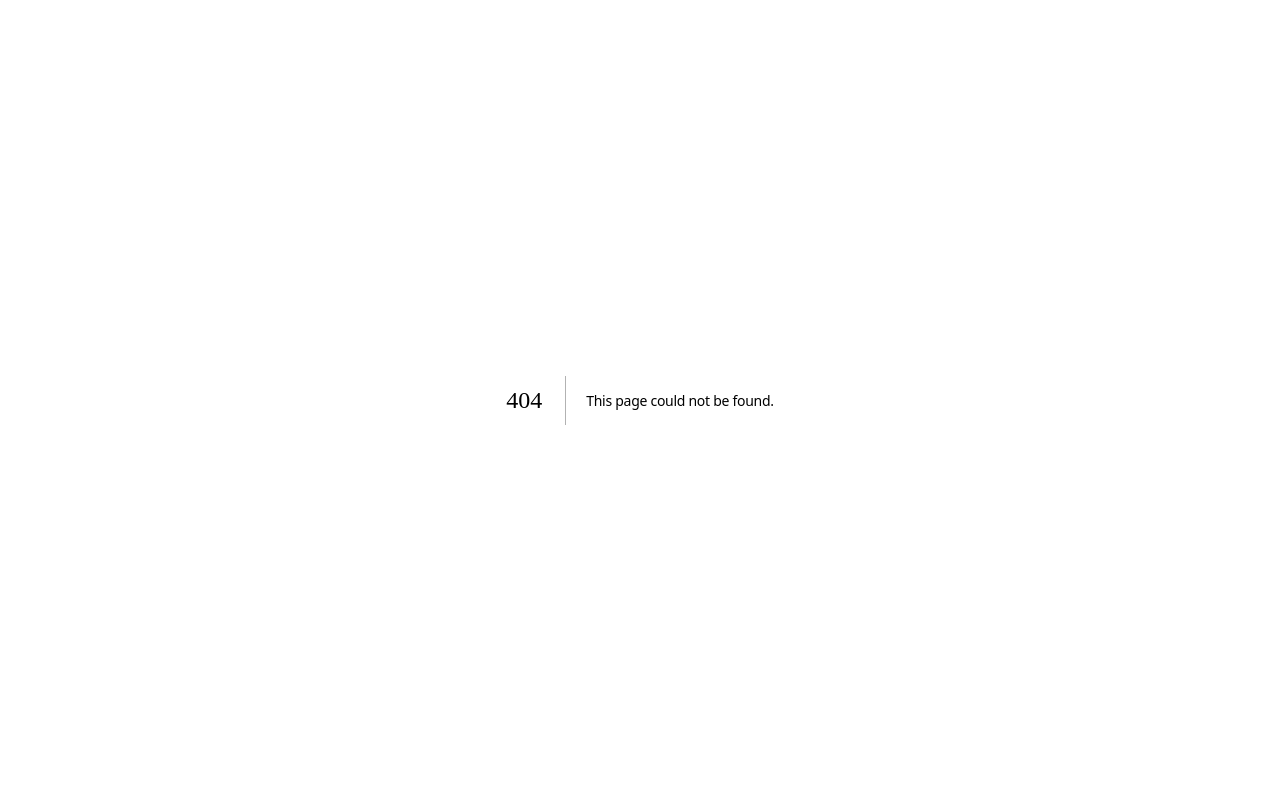
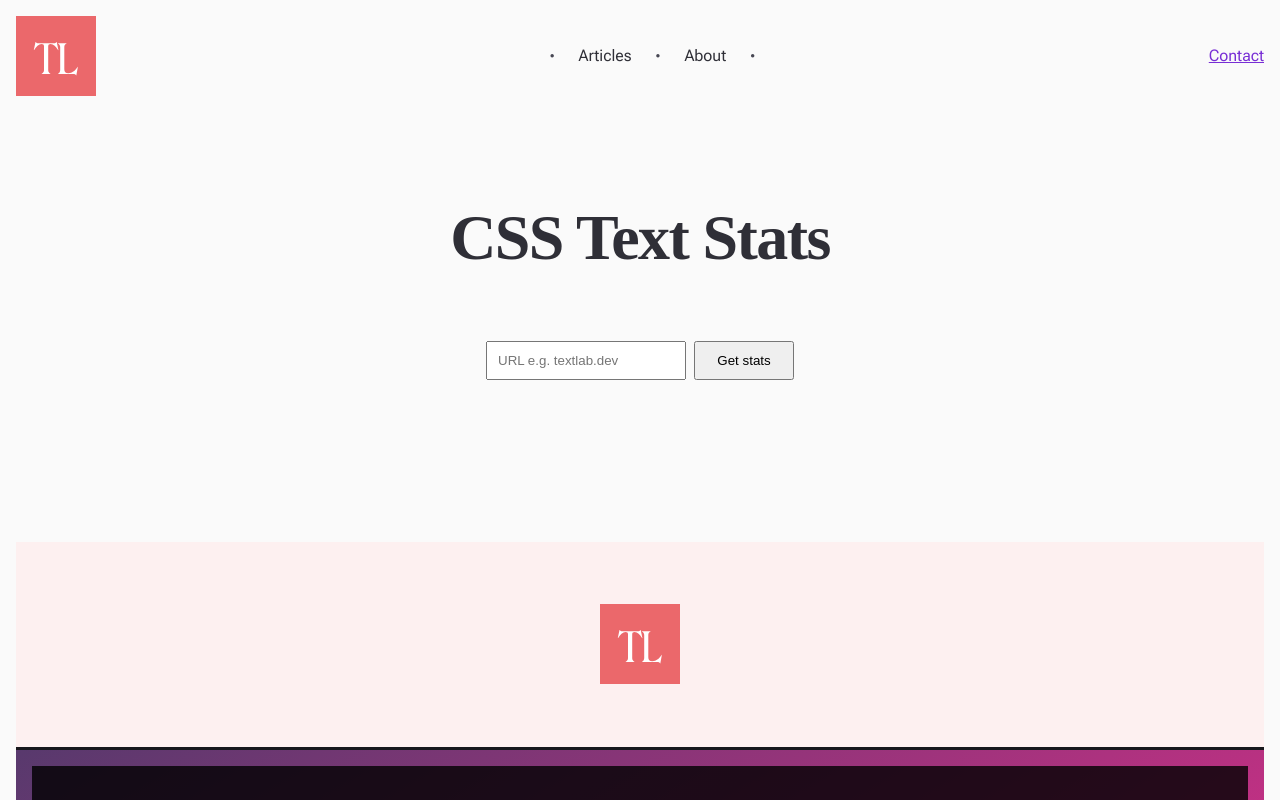
Before and after one commit to mandymichael/textlab, a Next.js app: page /tools/css-text-stats in a window 1280 px wide. Before the commit this address had no page. Shown: the top 800 px of the page. Built offline with nearby package versions, Linux system fonts and the light colour scheme; no server answers; a web font is replaced by a local one.

Commit message:
add in new tools page for css stats for text properties

```diff
--- a/components/header.js
+++ b/components/header.js
@@ -5,7 +5,7 @@ import Image from "next/image";
 export default function Header() {
   return (
     <header className={HeaderStyles.headerContainer}>
-      <Link href="/" class={HeaderStyles.logoLink}>
+      <Link href="/" className={HeaderStyles.logoLink}>
         <Image
           src="/images/Logo.svg"
           alt="Text Lab"
--- /dev/null
+++ b/pages/tools/css-text-stats.js
@@ -0,0 +1,166 @@
+import HeadBlock from "../../components/head";
+import Generic from "../../styles/Generic.module.css";
+import TextStyles from "../../styles/Text.module.css";
+import HomeStyles from "../../styles/Home.module.css";
+import ContainerStyles from "../../styles/Container.module.css";
+import CSSTextStatsStyles from "../../styles/CSSStats.module.css";
+import PostStyles from "../../styles/PostContent.module.css";
+import { GoogleAnalytics } from "@next/third-parties/google";
+
+import Header from "../../components/header";
+import Footer from "../../components/footer";
+
+export default function CSSTextStats() {
+  const getFontStats = async () => {
+    const urlInput = document.getElementById("urlInput").value;
+    const url = `https://cssstats.com/api/stats?url=${encodeURIComponent(
+      urlInput
+    )}`;
+
+    // const url = "https://cssstats.com/api/stats?url=textlab.dev";
+    try {
+      const response = await fetch(url);
+      if (!response.ok) {
+        throw new Error(`Response status: ${response.status}`);
+      }
+
+      const json = await response.json();
+      // console.log(json);
+      displayStats(json);
+    } catch (error) {
+      console.error(error.message);
+    }
+  };
+
+  const displayStats = (data) => {
+    const container = document.getElementById("stats");
+
+    const properties = data.stats.declarations.properties;
+    const propertyGroups = {
+      "Font Properties": [
+        "font-family",
+        "font-size-adjust",
+        "size-adjust",
+        "font-weight",
+        "font-stretch",
+        "font-style",
+        "font-variant",
+        "font-variation-settings",
+        "font-size",
+      ],
+      "Text Properties": [
+        "text-transform",
+        "text-wrap",
+        "text-align",
+        "text-decoration",
+        "line-height",
+        "letter-spacing",
+      ],
+    };
+
+    // Loop through each subgroup and its properties
+    for (const group in propertyGroups) {
+      if (propertyGroups.hasOwnProperty(group)) {
+        const groupProperties = propertyGroups[group];
+
+        // Create a section element for the subgroup
+        const groupSection = document.createElement("section");
+        // groupSection.classList.add("groupSection");
+        groupSection.className = CSSTextStatsStyles.groupSection;
+
+        // Create a heading for the subgroup
+        const groupHeading = document.createElement("h2");
+        groupHeading.textContent = group;
+        groupSection.appendChild(groupHeading);
+
+        // Loop through each property in the subgroup
+        groupProperties.forEach((property) => {
+          if (properties.hasOwnProperty(property)) {
+            const values = properties[property];
+
+            // Create a section element for the property
+            const section = document.createElement("section");
+            section.className = CSSTextStatsStyles.groupItem;
+
+            // Create a heading for the property
+            const heading = document.createElement("h3");
+            heading.textContent = property;
+            section.appendChild(heading);
+
+            // Create an unordered list
+            const ul = document.createElement("ul");
+            ul.className = CSSTextStatsStyles.groupList;
+
+            // Use an object to count occurrences of each value
+            const valueCounts = values.reduce((acc, value) => {
+              acc[value] = (acc[value] || 0) + 1;
+              return acc;
+            }, {});
+
+            // Append each unique value as a list item to the unordered list
+            for (const value in valueCounts) {
+              if (valueCounts.hasOwnProperty(value)) {
+                const li = document.createElement("li");
+                ul.className = `${CSSTextStatsStyles.groupList} ${CSSTextStatsStyles.groupListItem}`;
+
+                li.innerHTML = `${value} <span>(${valueCounts[value]})</span>`;
+                ul.appendChild(li);
+              }
+            }
+
+            // Append the unordered list to the section
+            section.appendChild(ul);
+
+            // Append the property section to the group section
+            groupSection.appendChild(section);
+          }
+        });
+
+        // Append the group section to the container
+        container.appendChild(groupSection);
+      }
+    }
+  };
+
+  return (
+    <div className={Generic.pageContainer}>
+      <HeadBlock
+        title="Tools | CSS Text Stats"
+        description="Stats on the usage of font and text css properties used within a site"
+        url="https://textlab.dev/tools/css-text-stats"
+        image="/images/metadata/main-og3.jpg"
+      />
+      <GoogleAnalytics gaId="G-BKGWYR0HVY" />
+
+      <main className={HomeStyles.main}>
+        <Header />
+
+        <section className={`${ContainerStyles.section} PageHeader`}>
+          <div className={`${ContainerStyles.stacked}`}>
+            <h1 className={TextStyles.heading}>CSS Text Stats</h1>
+          </div>
+        </section>
+
+        <section className={`${CSSTextStatsStyles.container}`}>
+          <div className={CSSTextStatsStyles.userInput}>
+            <input
+              type="text"
+              id="urlInput"
+              placeholder="URL e.g. textlab.dev"
+              className={CSSTextStatsStyles.input}
+            />
+            <button
+              onClick={getFontStats}
+              type="button"
+              className={CSSTextStatsStyles.button}
+            >
+              Get stats
+            </button>
+          </div>
+          <div id="stats" className={CSSTextStatsStyles.statsGrid}></div>
+        </section>
+      </main>
+      <Footer />
+    </div>
+  );
+}
--- /dev/null
+++ b/styles/CSSStats.module.css
@@ -0,0 +1,118 @@
+.container {
+  margin: 0 auto 8.125rem auto;
+  padding: 0 1rem;
+  line-height: 1.5;
+  font-stretch: 75%;
+  text-wrap: pretty;
+}
+
+@media screen and (min-width: 48em) {
+  .container {
+    padding: 0 7.875rem;
+  }
+}
+
+.intro {
+  display: flex;
+  height: 80px;
+  align-items: center;
+  justify-content: stretch;
+  flex-direction: column;
+}
+
+.userInput {
+  display: flex;
+  gap: 0.5rem;
+  justify-content: center;
+}
+
+.input {
+  width: 200px;
+  padding: 0;
+  padding: 10px;
+}
+
+.button {
+  width: 100px;
+  cursor: pointer;
+}
+
+.toolHeading {
+  text-transform: uppercase;
+}
+
+.statsGrid {
+  display: grid;
+  gap: var(--statsGap);
+  margin: 2rem;
+}
+
+.statsGrid h3 {
+  text-transform: uppercase;
+  font-size: 1.25rem;
+}
+
+.statsGrid .groupSection {
+  display: grid;
+  grid-template-columns: repeat(3, 1fr);
+  position: relative;
+  gap: var(--statsGap);
+}
+
+.groupItem {
+  position: relative;
+}
+
+.groupItem:nth-child(-n + 4)::after {
+  content: none;
+}
+
+.groupItem:nth-of-type(3n + 1)::before {
+  content: none;
+}
+
+.groupItem::before,
+.groupItem::after {
+  content: "";
+  position: absolute;
+  background-color: black;
+  z-index: 1;
+}
+
+.groupItem::after {
+  inline-size: calc(100% + var(--statsGap));
+  block-size: 2px;
+  inset-inline-start: 0;
+  inset-block-start: calc(var(--stats-line-offset) * -1);
+}
+
+.groupItem::before {
+  inline-size: var(--stats-line-thickness);
+  block-size: calc(100% + var(--statsGap));
+  inset-block-start: 0;
+  inset-inline-start: calc(var(--stats-line-offset) * -1);
+}
+
+.groupList {
+  margin: 0;
+  padding: 0;
+  display: flex;
+  gap: 0.5rem;
+  flex-direction: column;
+  align-items: flex-start;
+}
+
+.groupListItem {
+  list-style: none;
+  font-size: 1.2rem;
+  display: inline-flex;
+  align-items: flex-start;
+}
+
+.groupListItem span {
+  font-size: 0.85rem;
+}
+
+.statsGrid section h2 {
+  grid-column: 1/4;
+}
--- a/styles/global.css
+++ b/styles/global.css
@@ -1,3 +1,11 @@
+/*for tools pull out into new file later*/
+:root {
+  --statsGap: 2em;
+  --stats-line-offset: calc(var(--statsGap) / 2);
+  --stats-line-thickness: 2px;
+  --stats-line-color: red;
+}
+
 body {
   padding: 0;
   margin: 0;
```
